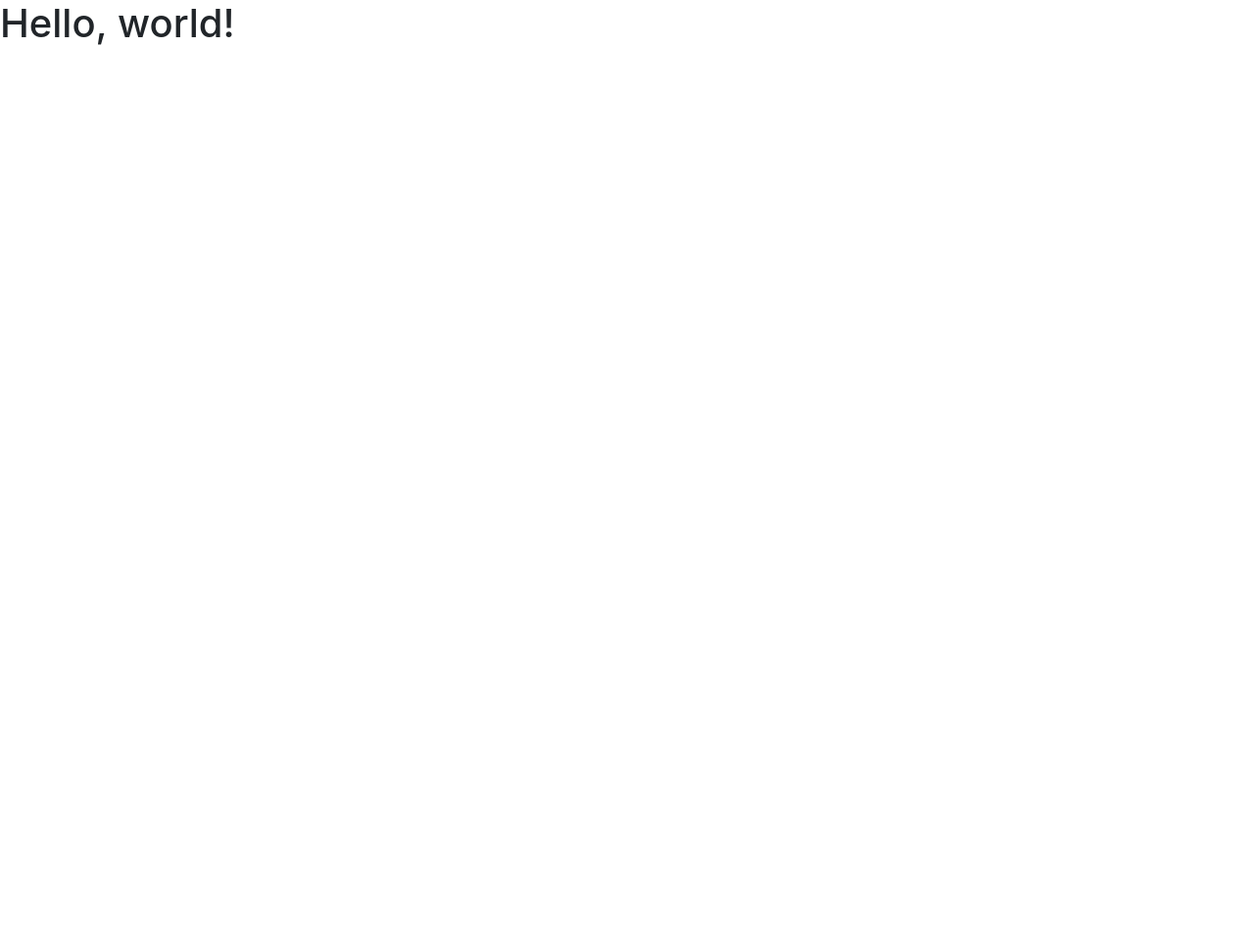
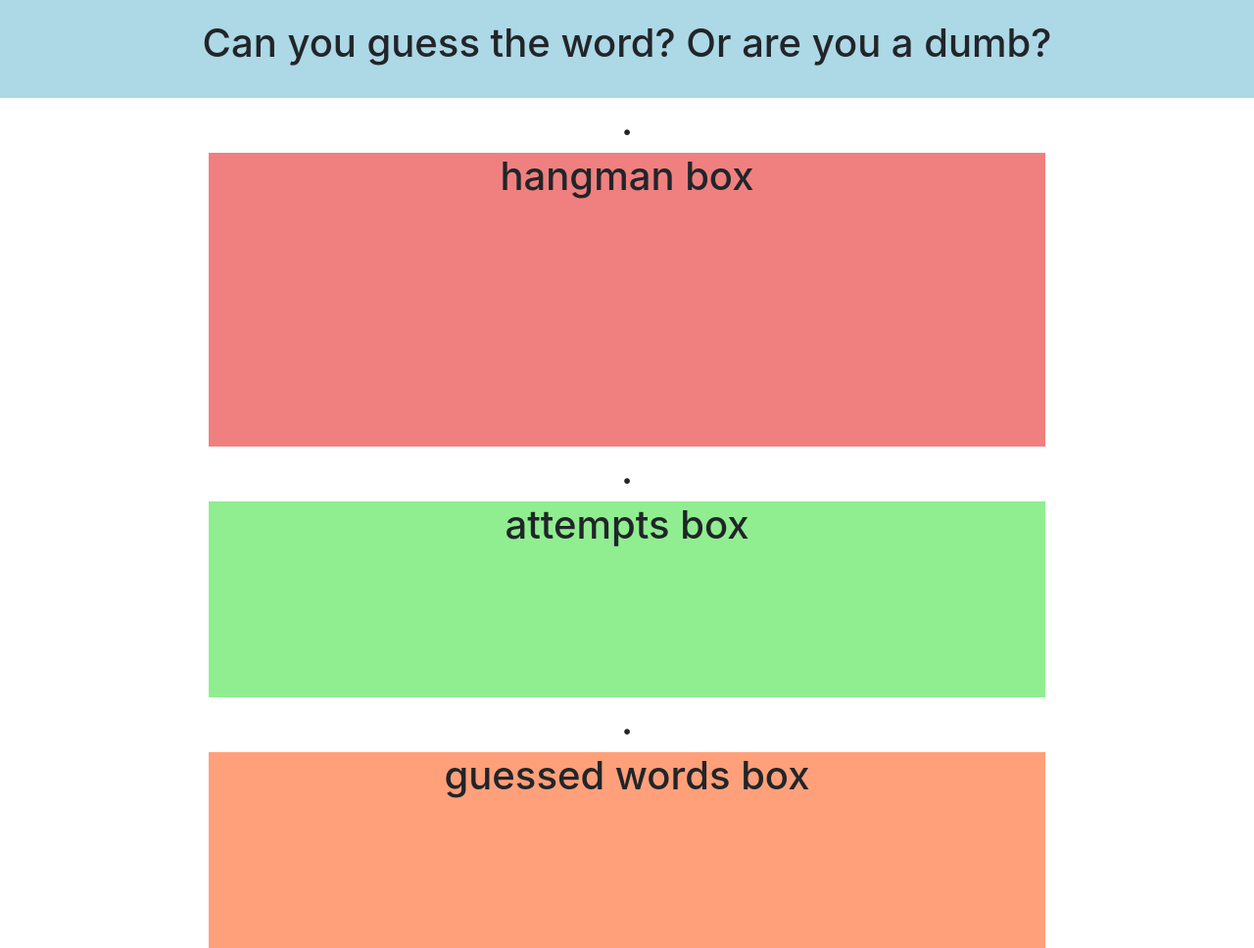
Before and after one commit to Peter-Cole1/Word-Guess-Game, a plain HTML site: page project_file/index.html in a window 1280 px wide. Shown: the whole page at 98% size. Before the commit the page ends 800 px from the top, so only its background shows below. Drawn offline with nearby package versions, Linux system fonts and the light colour scheme.

Commit message:
Setup basic structure

```diff
--- a/project_file/assets/css/style.css
+++ b/project_file/assets/css/style.css
@@ -0,0 +1,29 @@
+h1
+{
+    text-align: center;
+}
+
+.title_row
+{
+    background-color: lightblue;
+    height: 100px;
+    padding-top: 20px;
+}
+
+.hangman
+{
+    background-color: lightcoral;
+    height: 300px;
+}
+
+.attempts
+{
+    background-color: lightgreen;
+    height: 200px;
+}
+
+.gwords
+{
+    background-color: lightsalmon;
+    height: 200px;
+}
--- a/project_file/index.html
+++ b/project_file/index.html
@@ -8,15 +8,87 @@
     <!-- Bootstrap CSS -->
     <link rel="stylesheet" href="https://stackpath.bootstrapcdn.com/bootstrap/4.3.1/css/bootstrap.min.css" integrity="sha384-ggOyR0iXCbMQv3Xipma34MD+dH/1fQ784/j6cY/iJTQUOhcWr7x9JvoRxT2MZw1T" crossorigin="anonymous">
 
-    <title>Hello, world!</title>
+    <!-- Link to CSS -->
+    <link rel="stylesheet" href="assets/css/style.css">
+
+
+    <title>Hangman</title>
   </head>
   <body>
-    <h1>Hello, world!</h1>
+
+    <div class="container-fluid">
+
+      <!-- Title Bar -->
+      <div class="row">
+        <div class="col-lg-12 title_row">
+            <h1>Can you guess the word? Or are you a dumb?</h1>
+        </div>
+      </div>
+
+      <!-- spacer -->
+      <div class="row">
+        <div class="col-lg-12 spacer">
+          <h1>.</h1>
+        </div>
+      </div>
+
+      <!-- Hangman Box -->
+      <div class="row">
+
+        <div class="col-lg-2 bumper"></div>
+
+        <div class="col-lg-8 hangman">
+          <h1>hangman box</h1>
+        </div>
+
+      </div>
+
+      <!-- spacer -->
+      <div class="row">
+          <div class="col-lg-12 spacer">
+            <h1>.</h1>
+          </div>
+        </div>
+
+
+      <!-- Attempts Box -->
+      <div class="row">
+
+          <div class="col-lg-2 bumper"></div>
+
+          <div class="col-lg-8 attempts">
+            <h1>attempts box</h1>
+          </div>
+
+        </div>
+
+      <!-- spacer -->
+      <div class="row">
+          <div class="col-lg-12 spacer">
+            <h1>.</h1>
+          </div>
+        </div>
+
+
+      <!-- "Guessed Words" Box -->
+      <div class="row">
+
+          <div class="col-lg-2 bumper"></div>
+
+          <div class="col-lg-8 gwords">
+            <h1>guessed words box</h1>
+          </div>
+
+        </div>
+
 
     <!-- Optional JavaScript -->
     <!-- jQuery first, then Popper.js, then Bootstrap JS -->
     <script src="https://code.jquery.com/jquery-3.3.1.slim.min.js" integrity="sha384-q8i/X+965DzO0rT7abK41JStQIAqVgRVzpbzo5smXKp4YfRvH+8abtTE1Pi6jizo" crossorigin="anonymous"></script>
     <script src="https://cdnjs.cloudflare.com/ajax/libs/popper.js/1.14.7/umd/popper.min.js" integrity="sha384-UO2eT0CpHqdSJQ6hJty5KVphtPhzWj9WO1clHTMGa3JDZwrnQq4sF86dIHNDz0W1" crossorigin="anonymous"></script>
     <script src="https://stackpath.bootstrapcdn.com/bootstrap/4.3.1/js/bootstrap.min.js" integrity="sha384-JjSmVgyd0p3pXB1rRibZUAYoIIy6OrQ6VrjIEaFf/nJGzIxFDsf4x0xIM+B07jRM" crossorigin="anonymous"></script>
+
+    </div>
   </body>
+
 </html>
```
